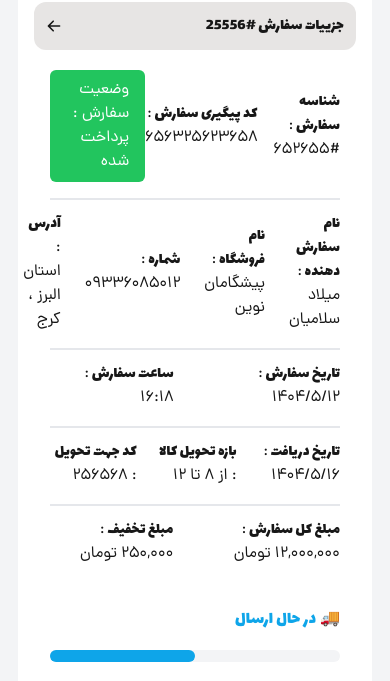
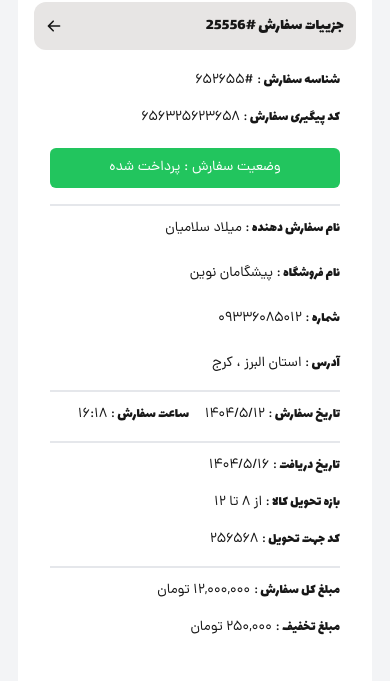
Before and after one commit to milad1385/tool-shop, a Next.js app: page /p-user/orders/1 in a window 390 px wide. Shown: the part 358-1039 px from the top of the page. Built offline with nearby package versions, Linux system fonts and the light colour scheme.

Commit message:
add responsive design in order details component

```diff
--- a/src/components/templates/p-user/orders/OrderDetails.tsx
+++ b/src/components/templates/p-user/orders/OrderDetails.tsx
@@ -2,9 +2,9 @@ import React from "react";
 
 function OrderDetails() {
   return (
-    <div className="mt-5 space-y-4 divide-y-2 px-4">
-      <div className="flex items-center justify-between">
-        <div className="flex items-center gap-4">
+    <div className="mt-5 space-y-4 divide-y-2 px-4 text-sm md:text-base">
+      <div className="flex flex-col md:flex-row md:items-center justify-between">
+        <div className="flex flex-col md:flex-row md:items-center gap-4">
           <h2>
             <span className="font-Lalezar">شناسه سفارش </span>: #652655
           </h2>
@@ -14,12 +14,12 @@ function OrderDetails() {
           </h3>
         </div>
         <div>
-          <div className="bg-green-500 px-4 py-2 rounded-md text-white">
+          <div className="bg-green-500 px-4 py-2.5 md:py-2 rounded-md text-white flex-center mt-5 md:mt-0">
             وضعیت سفارش : پرداخت شده
           </div>
         </div>
       </div>
-      <div className="flex items-center gap-6 pt-3">
+      <div className="flex flex-col md:flex-rowmd:items-center gap-6 pt-3">
         <h2>
           <span className="font-Lalezar">نام سفارش دهنده </span>: میلاد سلامیان
         </h2>
@@ -41,7 +41,7 @@ function OrderDetails() {
           <span className="font-Lalezar">ساعت سفارش </span> : 16:18
         </h3>
       </div>
-      <div className="flex items-center gap-4 pt-3">
+      <div className="flex flex-col md:flex-row md:items-center gap-4 pt-3">
         <h2>
           <span className="font-Lalezar">تاریخ دریافت </span>: 1404/5/16
         </h2>
@@ -52,7 +52,7 @@ function OrderDetails() {
           <span className="font-Lalezar">کد جهت تحویل </span> : 256568
         </h3>
       </div>
-      <div className="flex items-center gap-4 pt-3">
+      <div className="flex flex-col md:flex-row md:items-center gap-4 pt-3">
         <h2>
           <span className="font-Lalezar">مبلغ کل سفارش </span>: 12,000,000 تومان
         </h2>
```
